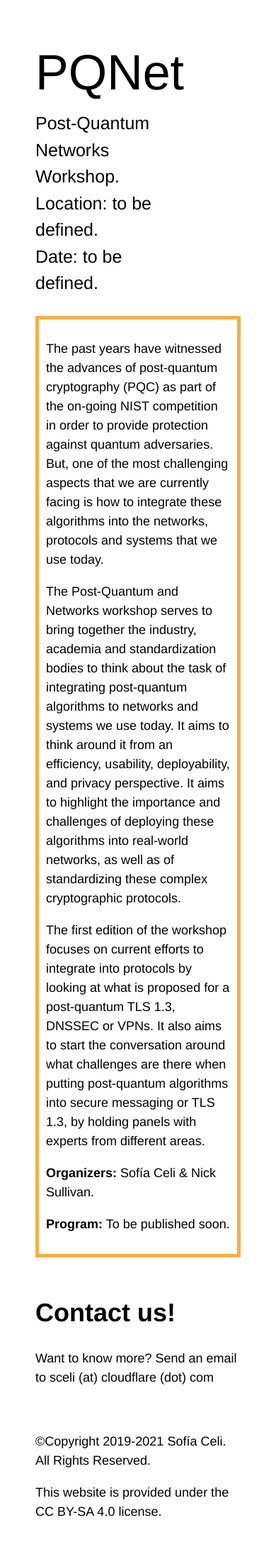
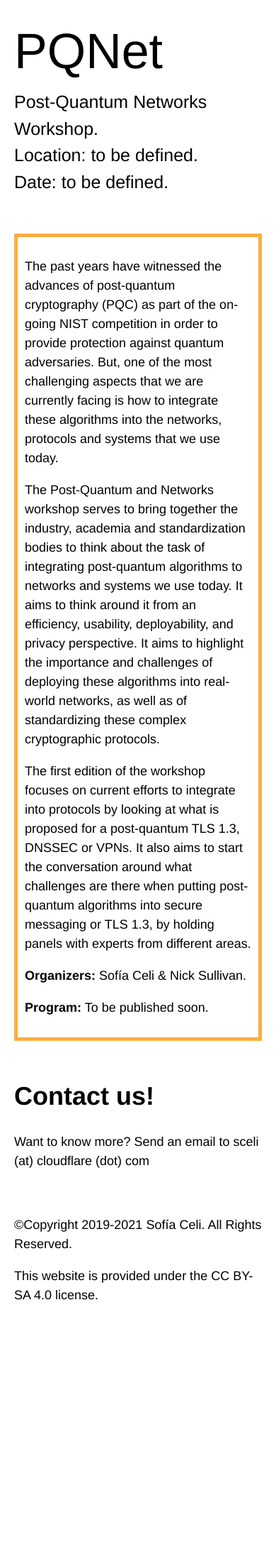
Before and after one commit to claucece/PQNet-Workshop, a Jekyll site: the page built from index.html, in a window 390 px wide. Shown: the whole page at 71% size. Built offline with Jekyll 4.4.1, drawn with Linux system fonts in a browser that asks for light colours; after the commit the page ends 1858 px from its top, so only the background shows below that.

Commit message:
More responsiveness

```diff
--- a/_includes/head.html
+++ b/_includes/head.html
@@ -39,9 +39,21 @@
     }
   }
 
+  @media only screen and (max-width: 400px) {
+    body {
+      margin: 20px;
+    }
+  }
+
   .main-box {
     display: flex;
 	}
+
+  @media only screen and (max-width: 600px) {
+    .main-box {
+		  display: block;
+    }
+  }
 
 	.main-description {
     display: block;
@@ -54,6 +66,12 @@
 		padding-left: 200px;
 	  width: 60%;
 	}
+
+  @media only screen and (max-width: 600px) {
+    #main-logo {
+      visibility: hidden;
+    }
+  }
 
   #main-title {
     font-size: 70px;
```
